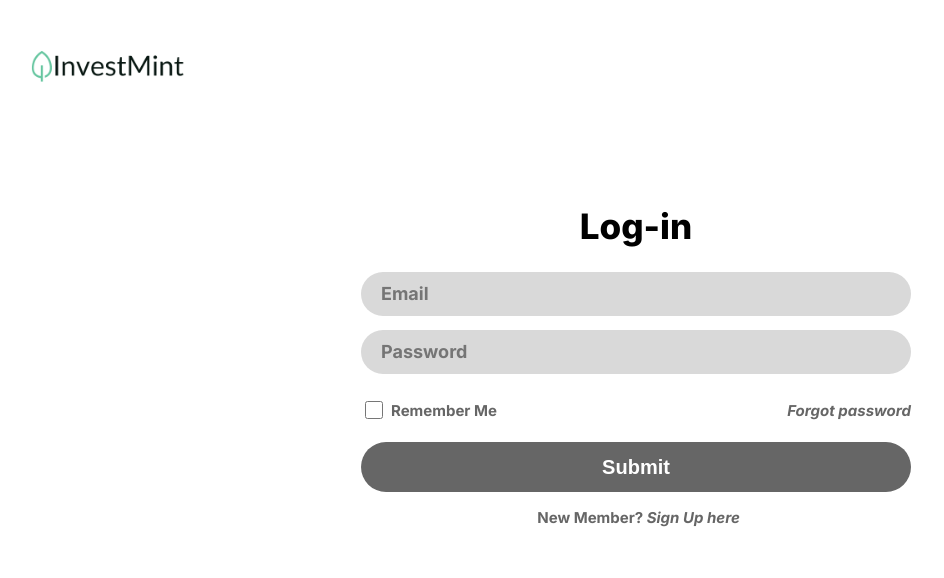
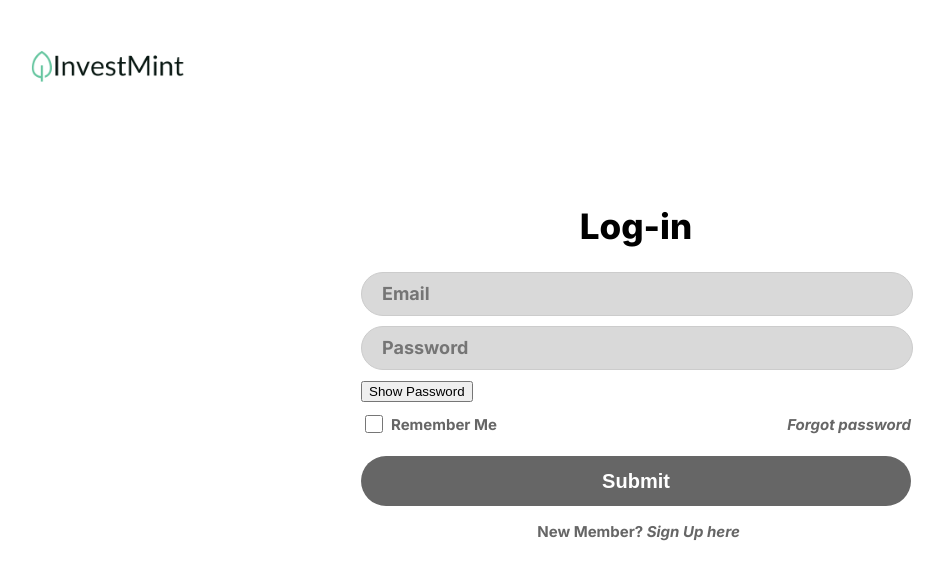
Before and after one commit to InvestMint-Dev/InvestMint-UI, a React (Create React App) app: page / in a window 1280 px wide. Shown: the top 578 px of the page, without its empty margins (4-948 px from the left). Built offline with nearby package versions, Linux system fonts and the light colour scheme.

Commit message:
validator functions for log-in-page

```diff
--- a/src/pages/log-in-page/log-in-page.js
+++ b/src/pages/log-in-page/log-in-page.js
@@ -1,9 +1,67 @@
-import React, { useEffect } from 'react';
+import React, { useState, useEffect } from 'react';
 import './log-in-page.css';
 
 import bigLeafLogo from '../../assets/images/logo/InvestMint Big Leaf Logo - 2.png';
 
 export const LogInPage = () => {
+    const [formData, setFormData] = useState({
+        email: "",
+        password: ""
+      });
+
+      const [errors, setErrors] = useState({});
+      const [showPassword, setShowPassword] = useState(false); // State to toggle password visibility
+
+      const validate = () => {
+        const newErrors = {};
+
+        // Email validation
+        if (!formData.email) {
+          newErrors.email = "Email is required.";
+        } else if (!/\S+@\S+\.\S+/.test(formData.email)) {
+          newErrors.email = "Email is invalid.";
+        }
+
+        // Password validation
+        if (!formData.password) {
+          newErrors.password = "Password is required.";
+        } else if (formData.password.length < 6) {
+          newErrors.password = "Password must be at least 6 characters long.";
+        }
+
+        return newErrors;
+      };
+
+      const handleSubmit = (e) => {
+        e.preventDefault();
+
+        const validationErrors = validate();
+        if (Object.keys(validationErrors).length > 0) {
+          setErrors(validationErrors);
+        } else {
+          // Submit the form if no errors
+          console.log("Form submitted successfully!");
+        }
+      };
+
+      const handleChange = (e) => {
+        const { name, value } = e.target;
+
+        // Remove the error as the user fixes the input
+        setFormData({ ...formData, [name]: value });
+
+        setErrors((prevErrors) => {
+            const newErrors = { ...prevErrors };
+            if (name === "email" && /\S+@\S+\.\S+/.test(value)) {
+              delete newErrors.email; // Remove email error if it's valid
+            }
+            if (name === "password" && value.length >= 6) {
+              delete newErrors.password; // Remove password error if it's valid
+            }
+            return newErrors;
+          });
+      };
+
     useEffect(() => {
         // Runs after the component mounts
         const element = document.querySelector('.log-in-form');
@@ -19,9 +77,34 @@ export const LogInPage = () => {
 
             <div className='log-in-form-container'>
                 <h1 className='form-heading'>Log-in</h1>
-                <div className='log-in-form'>
-                    <textarea className='form-textarea form-textarea-full' placeholder='Email'></textarea>
-                    <textarea className='form-textarea form-textarea-full' placeholder='Password'></textarea>
+                <form className='log-in-form' onSubmit={handleSubmit}>
+                    {/* email input */}
+                    <input
+                    className='form-textarea form-textarea-full'
+                    placeholder='Email'
+                    type="email"
+                    name="email"
+                    value={formData.email}
+                    onChange={handleChange}
+                    style={{
+                        border: errors.email ? "2px solid red" : "1px solid #ccc"
+                    }}></input>
+                    {errors.email && <p style={{ color: "red" }}>{errors.email}</p>}
+
+                    {/* password input */}
+                    <input
+                    type={showPassword ? "text" : "password"} // Toggling between text and password
+                    name="password"
+                    value={formData.password}
+                    onChange={handleChange}
+                    className='form-textarea form-textarea-full' placeholder='Password'
+                    style={{
+                        border: errors.password ? "2px solid red" : "1px solid #ccc"
+                    }}></input>
+                    {errors.password && <p style={{ color: "red" }}>{errors.password}</p>}
+                    <button type="button" onClick={() => setShowPassword(!showPassword)}>
+                        {showPassword ? "Hide" : "Show"} Password
+                    </button>
 
                     <div className="form-option-1-container">
                         <input className="form-checkbox" type="checkbox" id="rememberUser" name="rememberUser" value="rememberUser" />
@@ -29,7 +112,7 @@ export const LogInPage = () => {
                         <a href="" className="form-link">Forgot password</a>
                     </div>
 
-                    <button className='form-submit-button'>
+                    <button type="submit" className='form-submit-button'>
                         Submit
                     </button>
 
@@ -37,7 +120,7 @@ export const LogInPage = () => {
                         <span className="form-label">New Member? </span>
                         <a href="/create-account" className="form-link">Sign Up here</a>
                     </div>
-                </div>
+                </form>
             </div>
         </div>
     );
```
